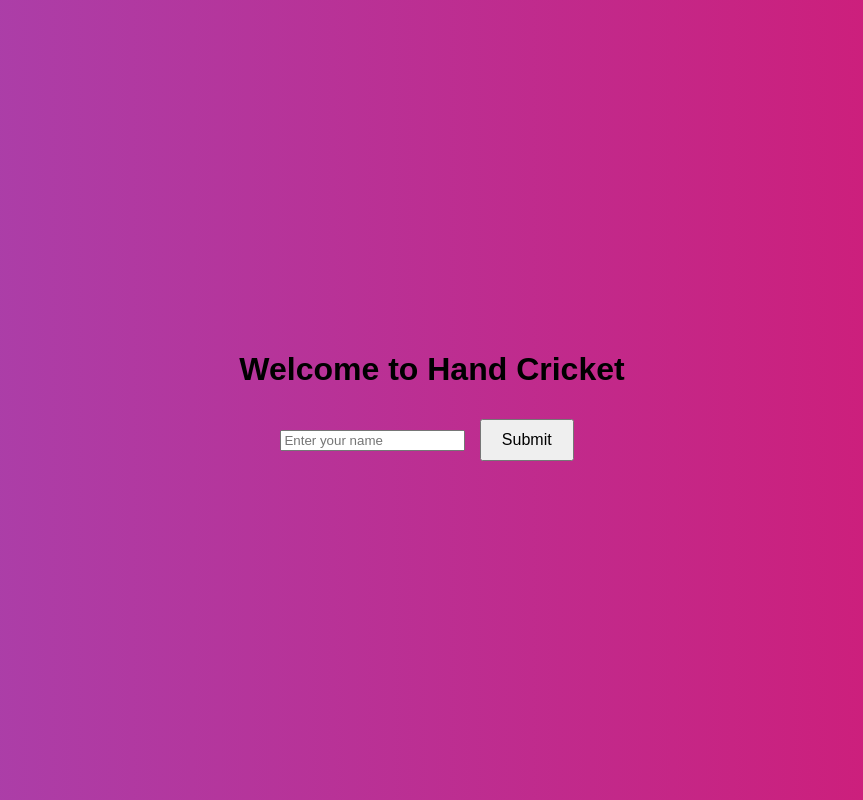
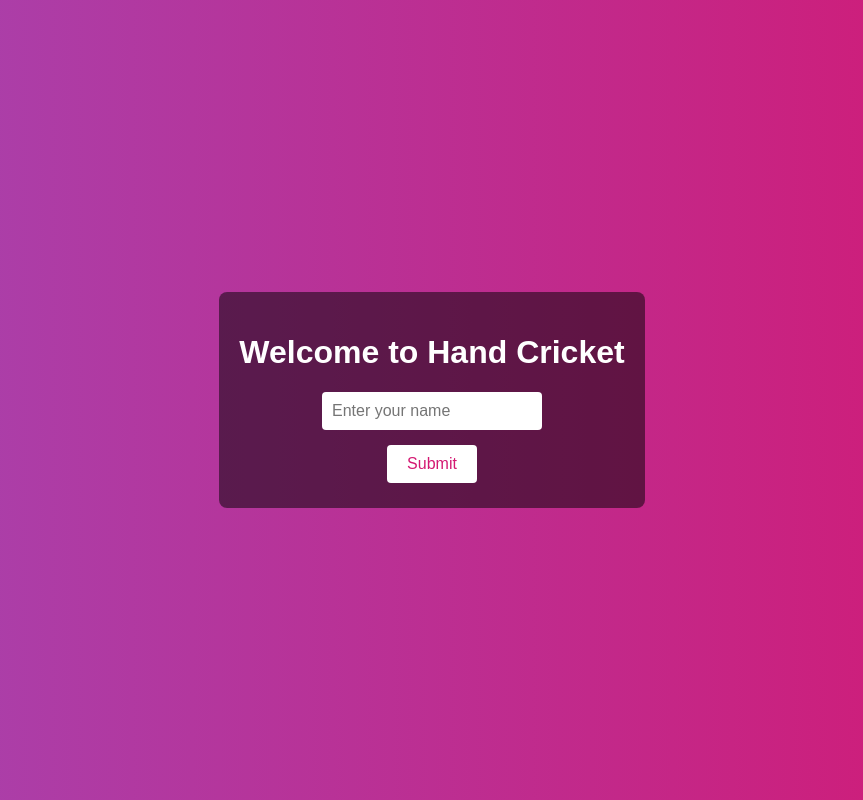
Before and after one commit to Raghuxd69/Raghucrick, a plain HTML site: page index.html in a window 1280 px wide. Shown: the whole page, without its empty margins (208-1071 px from the left). Drawn offline with Linux system fonts and the light colour scheme; no server answers.

Commit message:
Update main.css

```diff
--- a/main.css
+++ b/main.css
@@ -1,3 +1,4 @@
+/* General Styles */
 body {
     background: linear-gradient(to right, #a445b2, #d41872);
     height: 100vh;
@@ -6,14 +7,76 @@ body {
     justify-content: center;
     align-items: center;
     font-family: Arial, sans-serif;
+    color: #fff;
 }
 
+h1, h2 {
+    color: #fff;
+}
+
+/* Container for the home page and multiplayer options */
 #container, #multiplayerOptions, #gameArea {
     text-align: center;
+    padding: 20px;
+    border-radius: 8px;
+    background-color: rgba(0, 0, 0, 0.5);
+}
+
+#container {
+    display: flex;
+    flex-direction: column;
+    align-items: center;
+}
+
+#nameInput {
+    padding: 10px;
+    border-radius: 4px;
+    border: none;
+    margin-bottom: 10px;
+    width: 200px;
+    font-size: 16px;
 }
 
 button {
     padding: 10px 20px;
-    margin: 10px;
+    border: none;
+    border-radius: 4px;
+    background-color: #ffffff;
+    color: #d41872;
+    font-size: 16px;
+    cursor: pointer;
+    margin: 5px;
+}
+
+button:hover {
+    background-color: #f0f0f0;
+}
+
+#runButtons {
+    margin-top: 20px;
+}
+
+#runButtons button {
+    padding: 15px 30px;
+    font-size: 20px;
+    margin: 5px;
+}
+
+#timer {
+    font-size: 20px;
+    margin: 20px;
+}
+
+#scores {
+    font-size: 18px;
+    margin-top: 10px;
+}
+
+input[type="text"] {
+    padding: 10px;
+    border-radius: 4px;
+    border: none;
+    margin-bottom: 10px;
+    width: 200px;
     font-size: 16px;
 }
```
